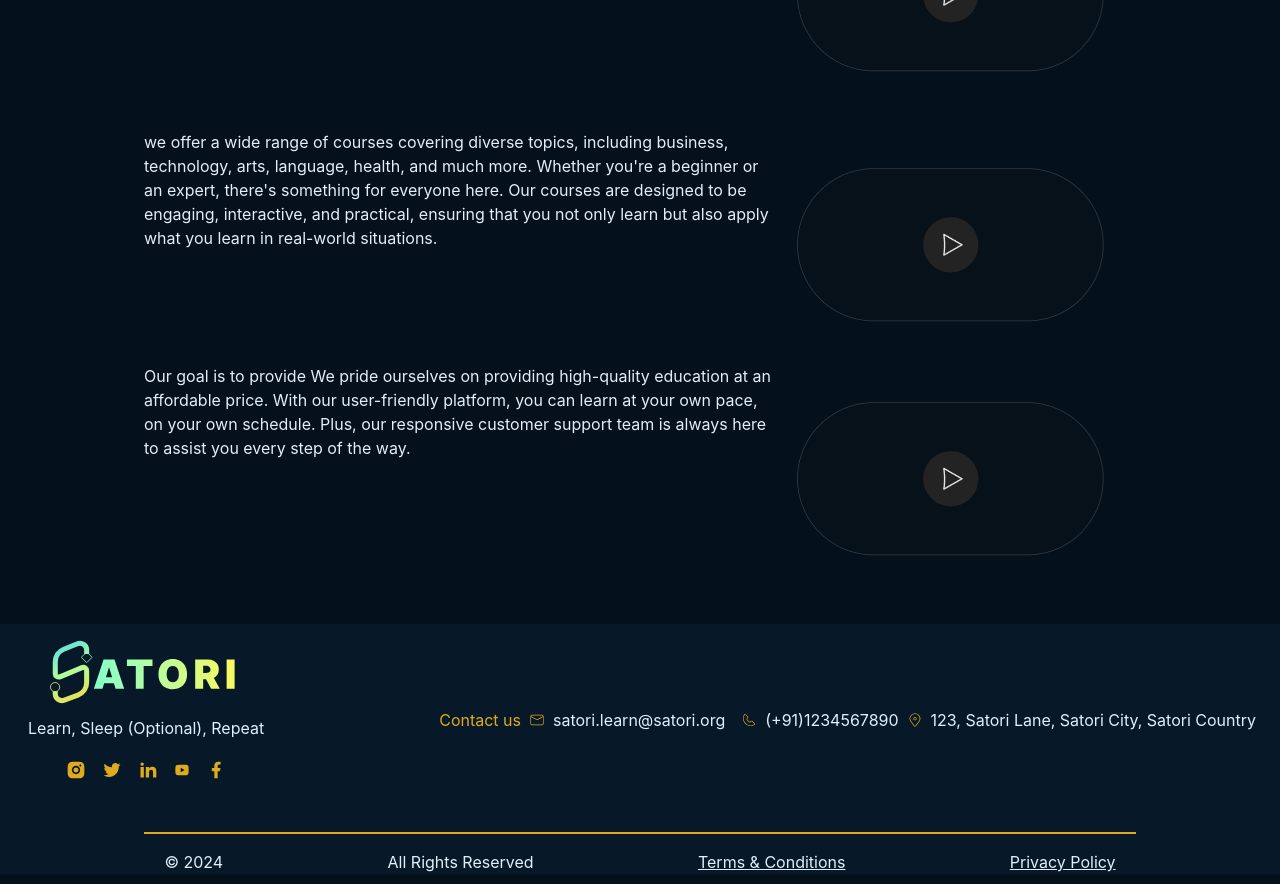
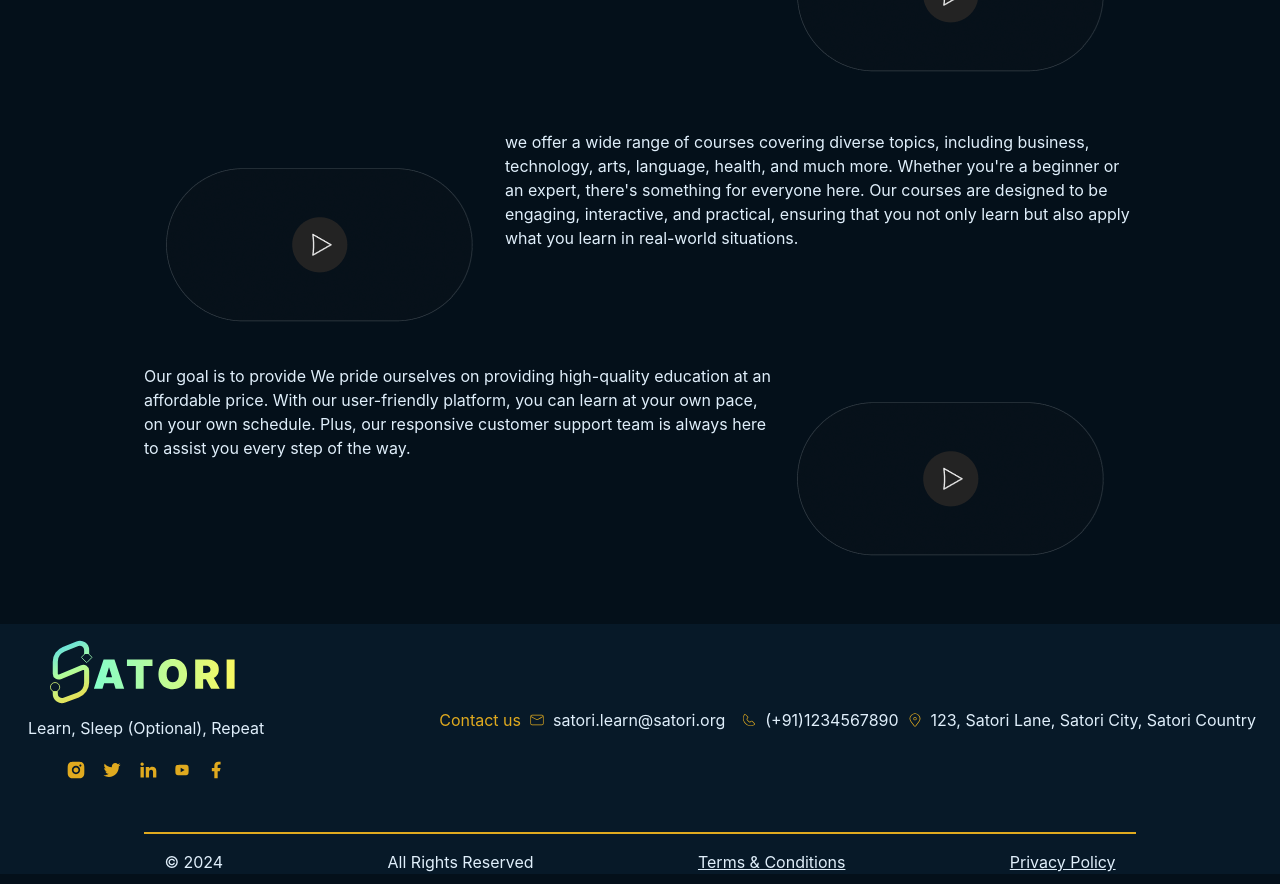
Before and after one commit to Silly-Satori/satori-learn, a React (Create React App) app: page / in a window 1280 px wide. Shown: the part 820-1704 px from the top of the page. Built offline with nearby package versions, Linux system fonts and the light colour scheme.

Commit message:
Responsive++

```diff
--- a/src/screens/home/Home.js
+++ b/src/screens/home/Home.js
@@ -67,7 +67,7 @@
           </div>
         </div>
         <div className="block2 flex flex-row-reverse justify-center items-center" id="section" ref={scroll2}>
-          <div className="flex flex-col lg:flex-row">
+          <div className="flex flex-col lg:flex-row-reverse">
             <span>we offer a wide range of courses covering diverse topics, including business, technology, arts, language, health, and much more. Whether you're a beginner or an expert, there's something for everyone here. Our courses are designed to be engaging, interactive, and practical, ensuring that you not only learn but also apply what you learn in real-world situations.</span>
             <img src="/assets/home/image.png" className="max-h-[450px] object-contain" />
           </div>
```
